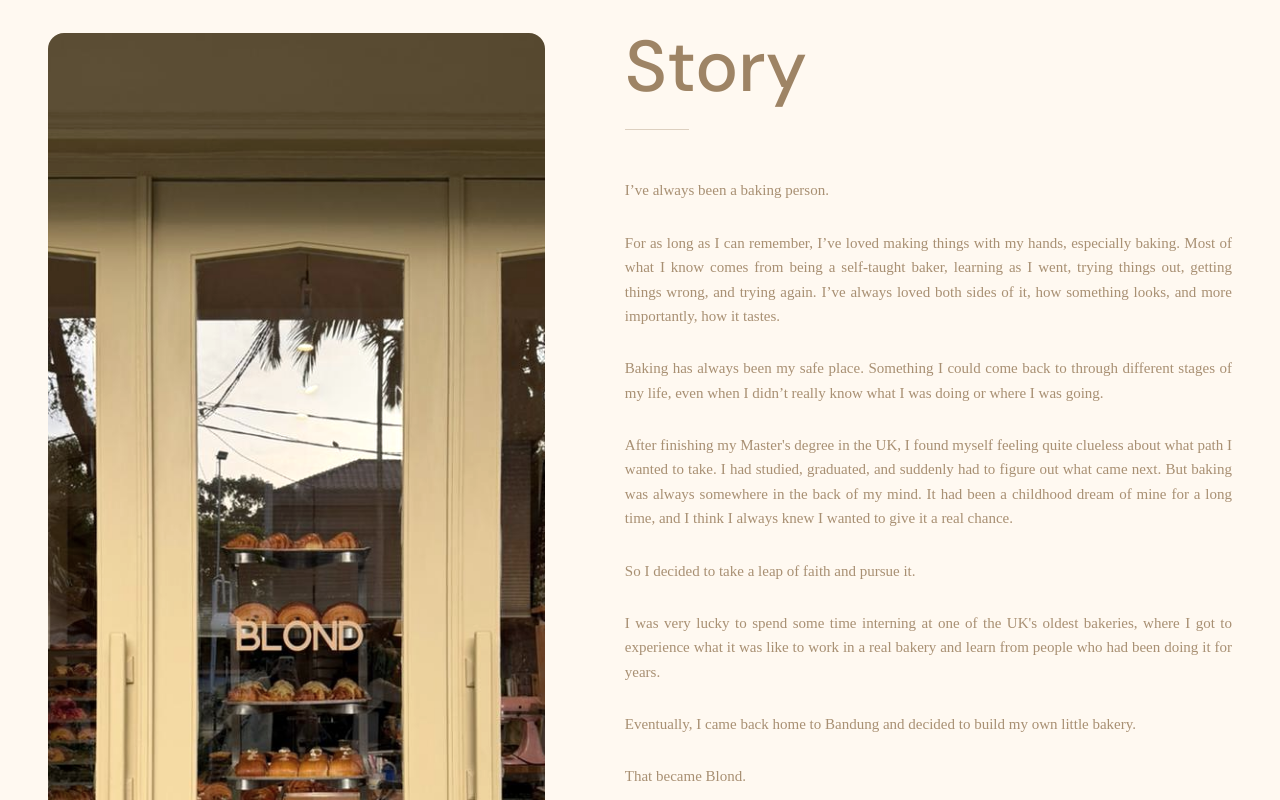
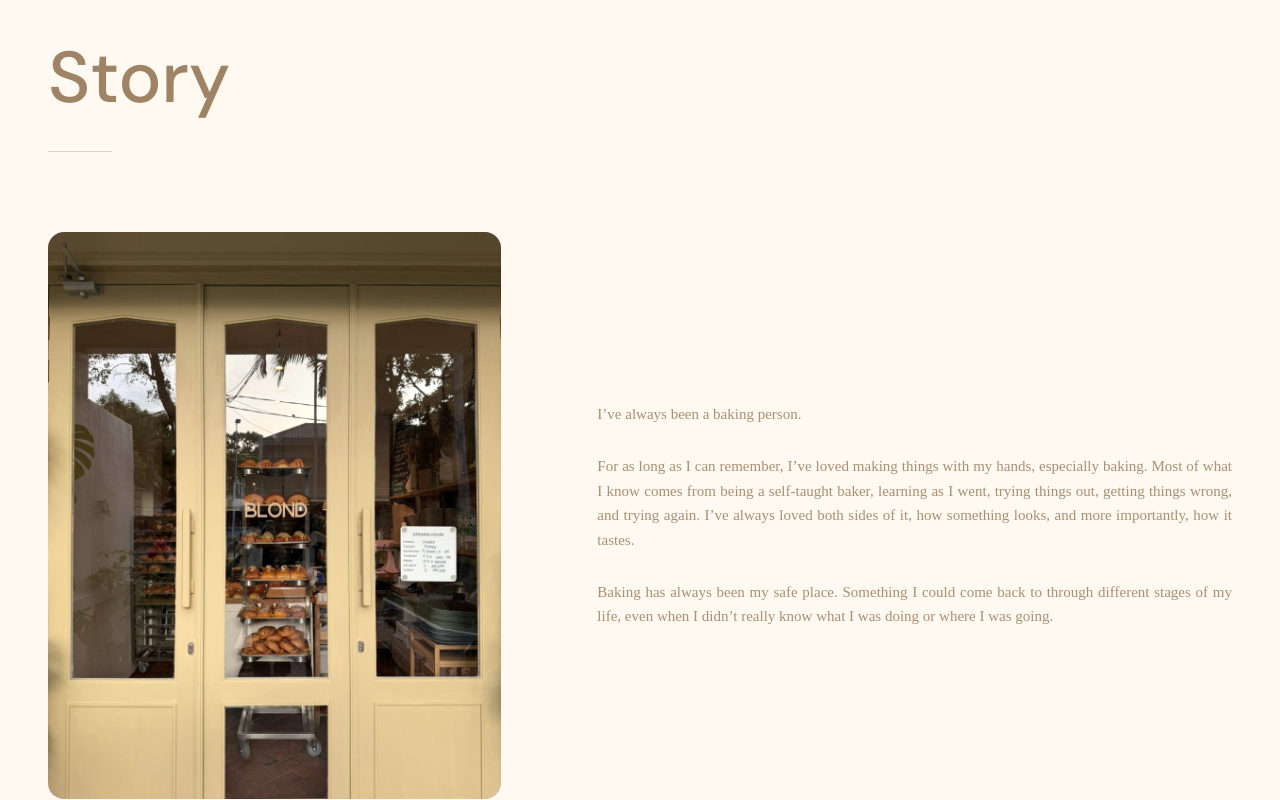
Before and after one commit to BeatrixBlaine/Blond-Website, a React (Vite) app: page / in a window 1280 px wide. Shown: the part 880-1680 px from the top of the page. Built offline with nearby package versions, Linux system fonts and the light colour scheme; a web font is replaced by a local one.

Commit message:
story layout

```diff
--- a/src/pages/Home.tsx
+++ b/src/pages/Home.tsx
@@ -34,6 +34,8 @@ import mixBerry from "@/imports/mixBerry.jpeg";
 import spinach from "@/imports/spinach1.jpeg";
 
 import storefront from "@/imports/storefront10.jpeg";
+import storyPhoto2 from "@/imports/storefront5.jpeg";
+import storyPhoto3 from "@/imports/storefront4.jpeg";
 
 const BRAND = "#9E8465";
 const BG = "#FFF9F1";
@@ -165,6 +167,36 @@ const GALLERY_IMAGES = [
   { id: "5", src: eggTart, alt: "eggTart" },
   { id: "6", src: danish6, alt: "danish6" },
   { id: "7", src: spinach, alt: "spinach" },
+];
+
+// Story section photos. Change, add or remove photos here (placeholders for now).
+// PC shows one next to each part of the story. Phone and tablet show one above each part.
+const STORY_PHOTOS = [
+  { id: "1", src: storefront, alt: "The front door of Blond bakery" },
+  { id: "2", src: storyPhoto2, alt: "Pastries on the shelves at Blond" },
+  { id: "3", src: storyPhoto3, alt: "Blond bakery through the window" },
+];
+
+// Story text, split into three parts. On PC each part sits next to one photo.
+const STORY_PARTS: string[][] = [
+  [
+    "I’ve always been a baking person.",
+    "For as long as I can remember, I’ve loved making things with my hands, especially baking. Most of what I know comes from being a self-taught baker, learning as I went, trying things out, getting things wrong, and trying again. I’ve always loved both sides of it, how something looks, and more importantly, how it tastes.",
+    "Baking has always been my safe place. Something I could come back to through different stages of my life, even when I didn’t really know what I was doing or where I was going.",
+  ],
+  [
+    "After finishing my Master's degree in the UK, I found myself feeling quite clueless about what path I wanted to take. I had studied, graduated, and suddenly had to figure out what came next. But baking was always somewhere in the back of my mind. It had been a childhood dream of mine for a long time, and I think I always knew I wanted to give it a real chance.",
+    "So I decided to take a leap of faith and pursue it.",
+    "I was very lucky to spend some time interning at one of the UK's oldest bakeries, where I got to experience what it was like to work in a real bakery and learn from people who had been doing it for years.",
+    "Eventually, I came back home to Bandung and decided to build my own little bakery.",
+    "That became Blond.",
+  ],
+  [
+    "Every pastry at Blond is special. There is a lot that goes into each one, even the smallest elements you might not notice. We make things by hand, through a long process, and I want that to stay at the heart of Blond.",
+    "I’ve never really liked things that feel artificial or overly made. I want Blond to be as real as it can be, fresh, honest, and thoughtful. I want to make real things, using good ingredients, and give them the time and care they deserve.",
+    "What started with just me has slowly grown to include a small team of dedicated and passionate people working alongside me. We’re still a small team, and most days, you’ll find us all working closely together, doing a little bit of everything to keep Blond going.",
+    "What started as a childhood dream has somehow become this little bakery, shaped by many hands and so much support along the way. We’re still small, and there is still so much to learn and make, but we’re happy to keep growing Blond together, little by little.",
+  ],
 ];
 
 const FAQS = [
@@ -591,123 +623,76 @@ export default function Home({ cartItems }: HomeProps) {
         }}
       >
         <div className="max-w-7xl mx-auto px-6 lg:px-12">
+          <div className="mb-10 md:mb-12 lg:mb-20">
+            <h2
+              className="font-display text-6xl md:text-7xl leading-tight"
+              style={{ color: BRAND }}
+            >
+              Story
+            </h2>
+            <div className="mt-7 w-16 h-px" style={{ backgroundColor: r(0.35) }} />
+          </div>
+        </div>
 
-          {/* Photo + Story */}
-          <div className="grid grid-cols-1 lg:grid-cols-[0.9fr_1.1fr] gap-12 lg:gap-20 items-stretch">
+        <div className="max-w-7xl mx-auto px-6 lg:px-12 space-y-12 lg:space-y-28">
+          {STORY_PARTS.map((paragraphs, i) => {
+            const photo = STORY_PHOTOS[i % STORY_PHOTOS.length];
+            const photoRight = i % 2 === 1;
 
-            {/* Photo */}
-            <div className="relative h-full">
-              <div className="overflow-hidden rounded-2xl h-[280px] md:h-[500px] lg:h-full lg:min-h-[420px]">
+            return (
+              <div
+                key={i}
+                className={`grid grid-cols-1 gap-10 lg:gap-16 xl:gap-24 items-center ${
+                  photoRight ? "lg:grid-cols-[7fr_5fr]" : "lg:grid-cols-[5fr_7fr]"
+                }`}
+              >
+                {/* Phone and tablet: photo above the text */}
+                <div
+                  className="lg:hidden overflow-hidden rounded-2xl aspect-[4/3] md:aspect-[16/9]"
+                  style={{ backgroundColor: r(0.08) }}
+                >
                   <img
-                  src={storefront}
-                  alt="Baker shaping croissant dough by hand at dawn"
+                    src={photo.src}
+                    alt={photo.alt}
+                    loading="lazy"
+                    className="w-full h-full object-cover hover:scale-105 transition-transform duration-700"
+                    style={{ filter: "saturate(0.85) brightness(1.03)" }}
+                  />
+                </div>
+
+                {/* Photo, PC only */}
+                <div className={`hidden lg:block ${photoRight ? "lg:order-2" : ""}`}>
+                  <div className="relative">
+
+                    <div
+                      className="relative overflow-hidden rounded-2xl aspect-[4/5]"
+                      style={{ backgroundColor: r(0.08) }}
+                    >
+                      <img
+                        src={photo.src}
+                        alt={photo.alt}
+                        loading="lazy"
                         className="w-full h-full object-cover hover:scale-105 transition-transform duration-700"
                         style={{ filter: "saturate(0.8) brightness(1.05)" }}
                       />
                     </div>
                   </div>
-
-            {/* Right Side */}
-            <div className="flex flex-col">
-
-              {/* Heading */}
-              <div className="mb-10 md:mb-12">
-
-
-                <h2
-                  className="font-display text-6xl md:text-7xl leading-[0.95]"
-                  style={{ color: BRAND }}
-                >
-                  Story
-                </h2>
-
-                <div
-                  className="mt-7 w-16 h-px"
-                  style={{ backgroundColor: r(0.35) }}
-                />
                 </div>
 
-              {/* Story Content */}
+                {/* Text */}
+                <div className={photoRight ? "lg:order-1" : ""}>
                   <div
-                className="space-y-6 md:space-y-7 leading-relaxed font-sans font-light text-sm md:text-[15px]
-                text-justify"
+                    className="space-y-6 md:space-y-7 leading-relaxed font-sans font-light text-sm md:text-[15px] text-justify"
                     style={{ color: r(0.9) }}
                   >
-                <p>
-                  I’ve always been a baking person.
-                </p>
+                    {paragraphs.map((text, j) => (
+                      <p key={j}>{text}</p>
+                    ))}
 
-                <p>
-                  For as long as I can remember, I’ve loved making things with my hands,
-                  especially baking. Most of what I know comes from being a self-taught baker,
-                  learning as I went, trying things out, getting things wrong, and trying
-                  again. I’ve always loved both sides of it, how something looks, and more
-                  importantly, how it tastes.
-                </p>
-
-                <p>
-                  Baking has always been my safe place. Something I could come back to through
-                  different stages of my life, even when I didn’t really know what I was doing
-                  or where I was going.
-                </p>
-
-                <p>
-                  After finishing my Master's degree in the UK, I found myself feeling quite
-                  clueless about what path I wanted to take. I had studied, graduated, and
-                  suddenly had to figure out what came next. But baking was always somewhere
-                  in the back of my mind. It had been a childhood dream of mine for a long
-                  time, and I think I always knew I wanted to give it a real chance.
-                </p>
-
-                <p>
-                  So I decided to take a leap of faith and pursue it.
-                </p>
-
-                <p>
-                  I was very lucky to spend some time interning at one of the UK's oldest
-                  bakeries, where I got to experience what it was like to work in a real
-                  bakery and learn from people who had been doing it for years.
-                </p>
-
-                <p>
-                  Eventually, I came back home to Bandung and decided to build my own little
-                  bakery.
-                </p>
-
-                <p>
-                  That became Blond.
-                </p>
-
-                <p>
-                  Every pastry at Blond is special. There is a lot that goes into each one,
-                  even the smallest elements you might not notice. We make things by hand,
-                  through a long process, and I want that to stay at the heart of Blond.
-                </p>
-
-                <p>
-                  I’ve never really liked things that feel artificial or overly made. I want
-                  Blond to be as real as it can be, fresh, honest, and thoughtful. I want to
-                  make real things, using good ingredients, and give them the time and care
-                  they deserve.
-                </p>
-
-                <p>
-                  What started with just me has slowly grown to include a small team of
-                  dedicated and passionate people working alongside me. We’re still a small
-                  team, and most days, you’ll find us all working closely together, doing a
-                  little bit of everything to keep Blond going.
-                </p>
-
-                <p>
-                  What started as a childhood dream has somehow become this little bakery,
-                  shaped by many hands and so much support along the way. We’re still small,
-                  and there is still so much to learn and make, but we’re happy to keep
-                  growing Blond together, little by little.
-                </p>
-
+                    {i === STORY_PARTS.length - 1 && (
                       <div className="pt-4">
                         <p
-                    className="text-sm md:text-base"
+                          className="text-sm md:text-base text-left"
                           style={{
                             fontFamily: '"Times New Roman", Times, serif',
                             fontWeight: 400,
@@ -717,11 +702,12 @@ export default function Home({ cartItems }: HomeProps) {
                           — Addina
                         </p>
                       </div>
-              </div>
-
-
+                    )}
                   </div>
                 </div>
+              </div>
+            );
+          })}
         </div>
       </section>
 
```
Lines whose indentation alone changed are shown as unchanged.
